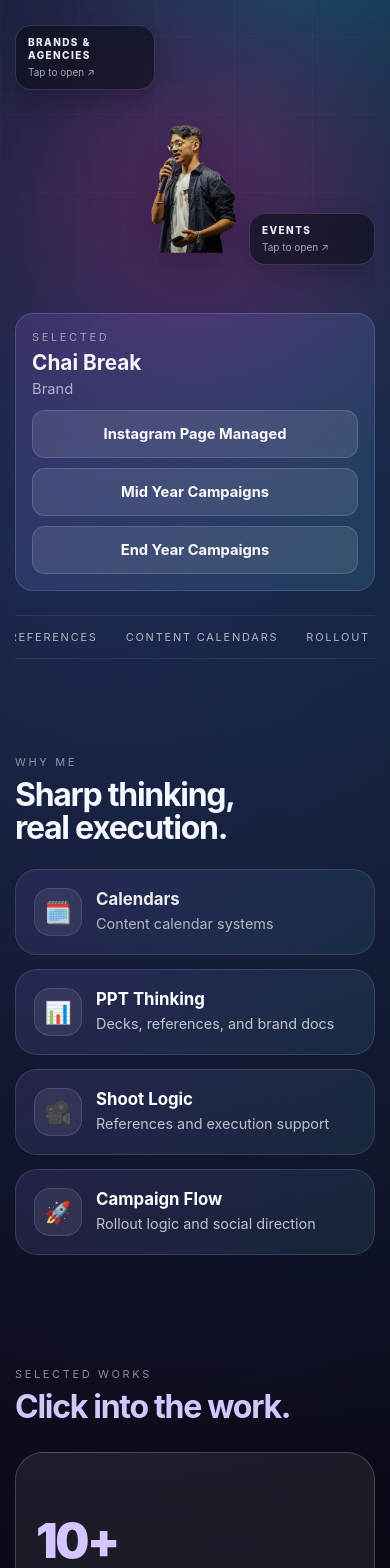
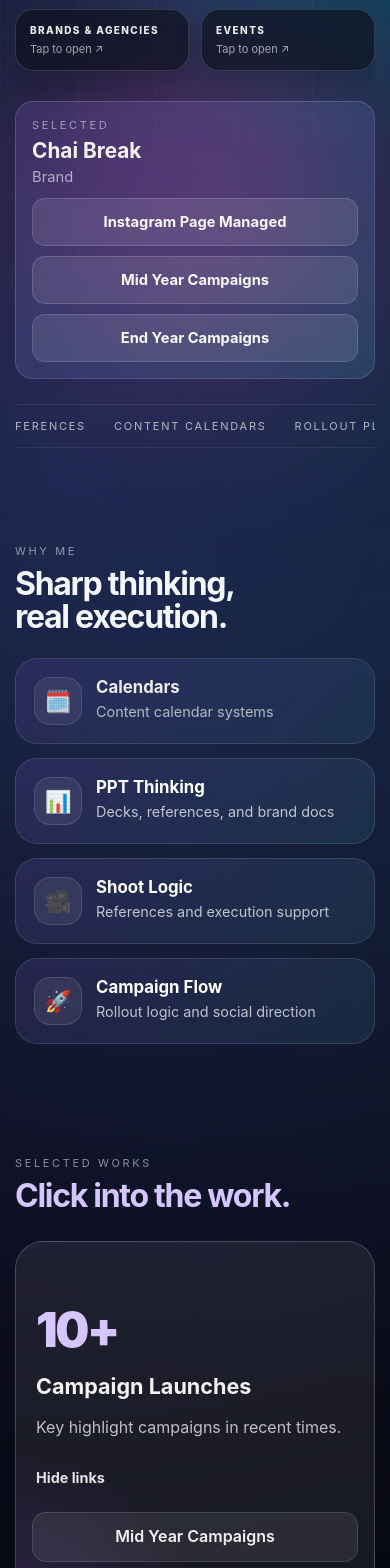
Before and after one commit to Abhishek-7-de/abhishek-portfolio, a React (Vite) app: page / in a window 390 px wide. Shown: the part 432-2000 px from the top of the page. Built offline with nearby package versions, Linux system fonts and the light colour scheme.

Commit message:
Fixed mobile selected links and simplified hero

```diff
--- a/src/sections/Hero.jsx
+++ b/src/sections/Hero.jsx
@@ -168,16 +168,10 @@
 
  {/* MOBILE */}
 <div className="hero-mobile-visual hero-mobile-only hero-reveal hero-reveal-3">
-  <div className="hero-mobile-cutout-wrap">
-    <img
-      src={heroCutout}
-      alt="Abhishek De"
-      className="hero-mobile-cutout"
-    />
-
+  <div className="hero-mobile-quick-actions">
     <button
       type="button"
-      className="hero-mini-cloud mini-cloud-brands"
+      className="hero-mini-cloud mobile-simple-chip"
       onClick={() => setOpenTray("brands")}
     >
       <span className="mini-cloud-title">Brands & Agencies</span>
@@ -186,7 +180,7 @@
 
     <button
       type="button"
-      className="hero-mini-cloud mini-cloud-events"
+      className="hero-mini-cloud mobile-simple-chip"
       onClick={() => setOpenTray("events")}
     >
       <span className="mini-cloud-title">Events</span>
--- a/src/styles.css
+++ b/src/styles.css
@@ -2066,3 +2066,84 @@
     overflow-x: hidden;
   }
 }
+/* ===== SHOW ALL EXPANDED LINKS ON MOBILE ===== */
+@media (max-width: 767px) {
+  .selected-drawer {
+    max-height: 0 !important;
+    overflow: hidden !important;
+    transition: max-height 0.3s ease, padding 0.3s ease !important;
+  }
+
+  .selected-drawer-open {
+    max-height: 2000px !important;
+    overflow: visible !important;
+    padding: 0 16px 16px !important;
+  }
+
+  .selected-links {
+    display: grid !important;
+    grid-template-columns: 1fr !important;
+    gap: 10px !important;
+    width: 100% !important;
+  }
+
+  .selected-link-btn {
+    width: 100% !important;
+    max-width: 100% !important;
+    display: flex !important;
+    justify-content: center !important;
+    align-items: center !important;
+    text-align: center !important;
+    white-space: normal !important;
+    overflow-wrap: anywhere !important;
+    word-break: break-word !important;
+    min-height: 50px !important;
+  }
+}
+/* ===== SIMPLE STABLE MOBILE HERO ===== */
+@media (max-width: 767px) {
+  .hero-mobile-visual {
+    display: block !important;
+    margin-top: 12px;
+  }
+
+  .hero-mobile-cutout-wrap,
+  .hero-mobile-cutout,
+  .hero-mobile-ring,
+  .hero-mobile-glow,
+  .mini-cloud-brands,
+  .mini-cloud-events {
+    display: none !important;
+  }
+
+  .hero-mobile-quick-actions {
+    display: grid;
+    grid-template-columns: 1fr 1fr;
+    gap: 12px;
+  }
+
+  .mobile-simple-chip {
+    position: static !important;
+    min-width: 0 !important;
+    max-width: 100% !important;
+    width: 100% !important;
+    padding: 14px 14px !important;
+    border-radius: 18px !important;
+    text-align: left;
+  }
+
+  .mini-cloud-title {
+    font-size: 10px !important;
+    letter-spacing: 0.14em !important;
+    line-height: 1.35 !important;
+  }
+
+  .mini-cloud-sub {
+    font-size: 11px !important;
+    line-height: 1.35 !important;
+  }
+
+  .hero-mobile-sheet {
+    margin-top: 14px !important;
+  }
+}
```
